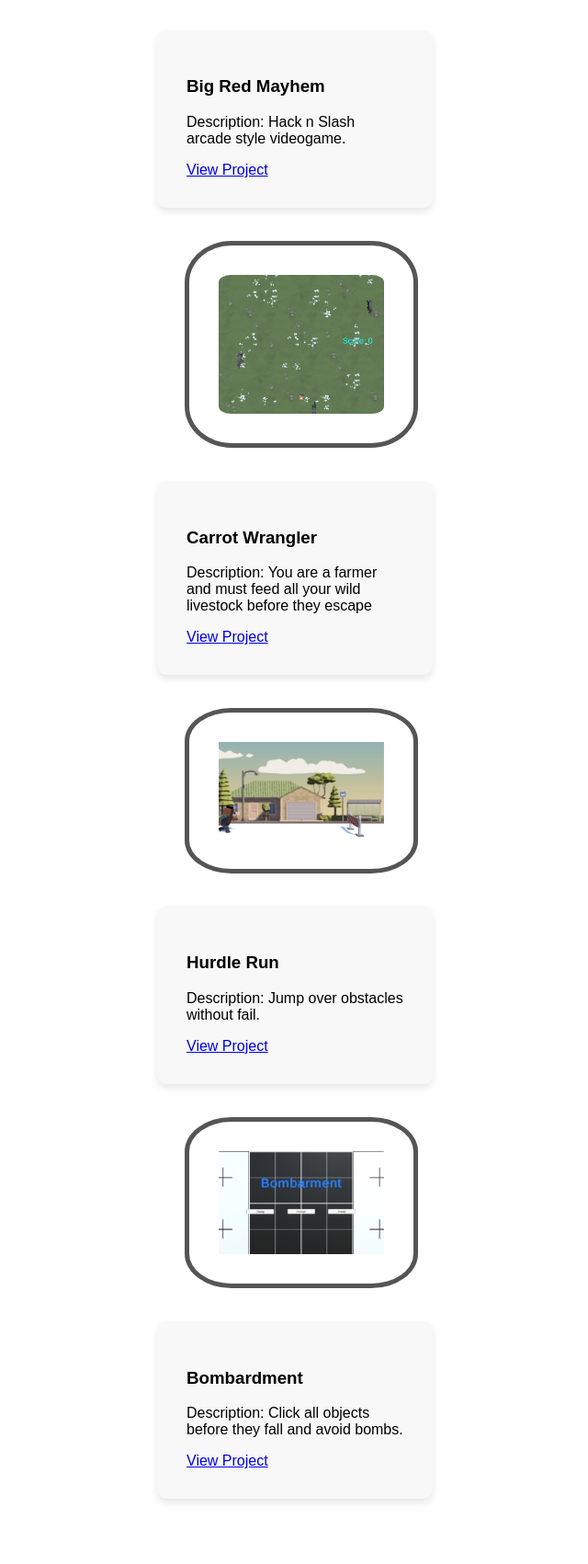
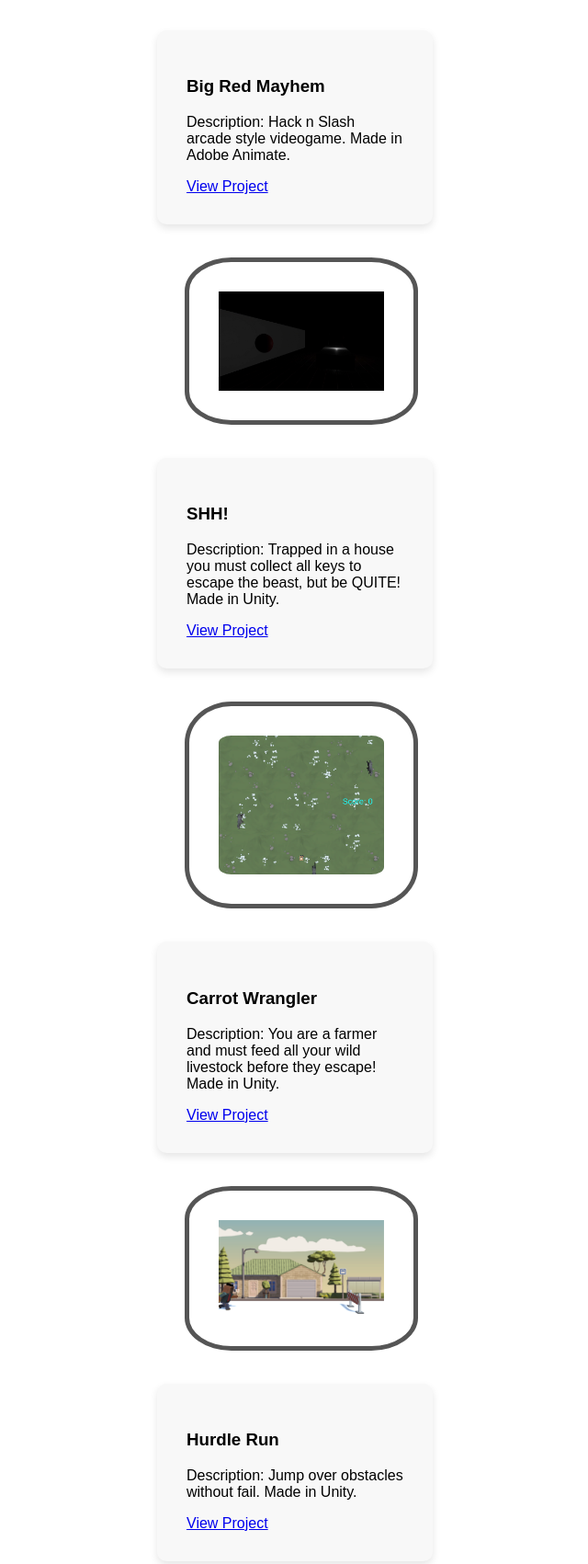
Before and after one commit to KhalidASC20/KhalidASC20.github.io, a plain HTML site: page games.html in a window 1280 px wide. Shown: the part 485-2186 px from the top of the page at 92% size, without its empty margins (319-959 px from the left). Drawn offline with Linux system fonts and the light colour scheme.

Commit message:
Added 2 games

```diff
--- a/games.html
+++ b/games.html
@@ -33,8 +33,32 @@
           <br /><br />
           <div class="description_div">
             <h3>Big Red Mayhem</h3>
-            <p>Description: Hack n Slash arcade style videogame.</p>
+            <p>
+              Description: Hack n Slash arcade style videogame. Made in Adobe
+              Animate.
+            </p>
             <a href="https://stewartkhalid.lmu.build/ANIM250/" target="_blank"
+              >View Project</a
+            >
+          </div>
+          <br /><br />
+          <img
+            class="game_thumbnail"
+            src="./images/SHH.png"
+            alt="Project 1"
+            width=" 200"
+            width=" 300"
+          />
+          <br /><br />
+          <div class="description_div">
+            <h3>SHH!</h3>
+            <p>
+              Description: Trapped in a house you must collect all keys to
+              escape the beast, but be QUITE! Made in Unity.
+            </p>
+            <a
+              href="https://khalidasc20.github.io/SHH_Prototype/"
+              target="_blank"
               >View Project</a
             >
           </div>
@@ -51,7 +75,7 @@
             <h3>Carrot Wrangler</h3>
             <p>
               Description: You are a farmer and must feed all your wild
-              livestock before they escape
+              livestock before they escape! Made in Unity.
             </p>
             <a
               href="https://khalidasc20.github.io/Carrot_Prototype/"
@@ -70,7 +94,7 @@
           <br /><br />
           <div class="description_div">
             <h3>Hurdle Run</h3>
-            <p>Description: Jump over obstacles without fail.</p>
+            <p>Description: Jump over obstacles without fail. Made in Unity.</p>
             <a
               href="https://khalidasc20.github.io/Hurdle_Prototype/"
               target="_blank"
@@ -91,9 +115,31 @@
             <h3>Bombardment</h3>
             <p>
               Description: Click all objects before they fall and avoid bombs.
+              Made in Unity.
             </p>
             <a
               href="https://khalidasc20.github.io/bombardment_prototype/"
+              target="_blank"
+              >View Project</a
+            >
+          </div>
+          <br /><br />
+          <img
+            class="game_thumbnail"
+            src="./images/boarder.png"
+            alt="Project 1"
+            width=" 200"
+            width=" 300"
+          />
+          <br /><br />
+          <div class="description_div">
+            <h3>Crash & Frostburn</h3>
+            <p>
+              Description: Shredd on icy slopes and make it to the finish line
+              witht the most flips. Made in Unity.
+            </p>
+            <a
+              href="https://khalidasc20.github.io/CrashAndFrostburn_Prototype/"
               target="_blank"
               >View Project</a
             >
```
Also changed, not shown: images/SHH.png (added), images/boarder.png (added).
